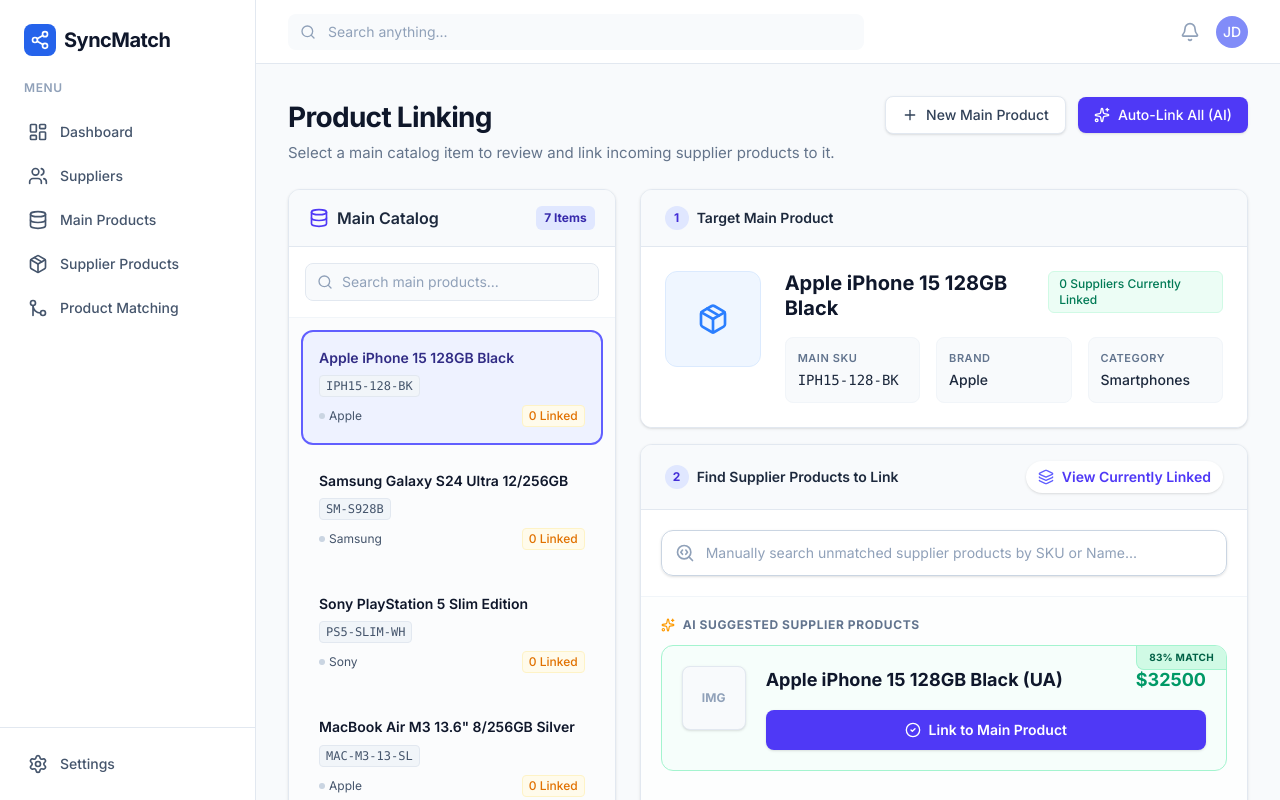
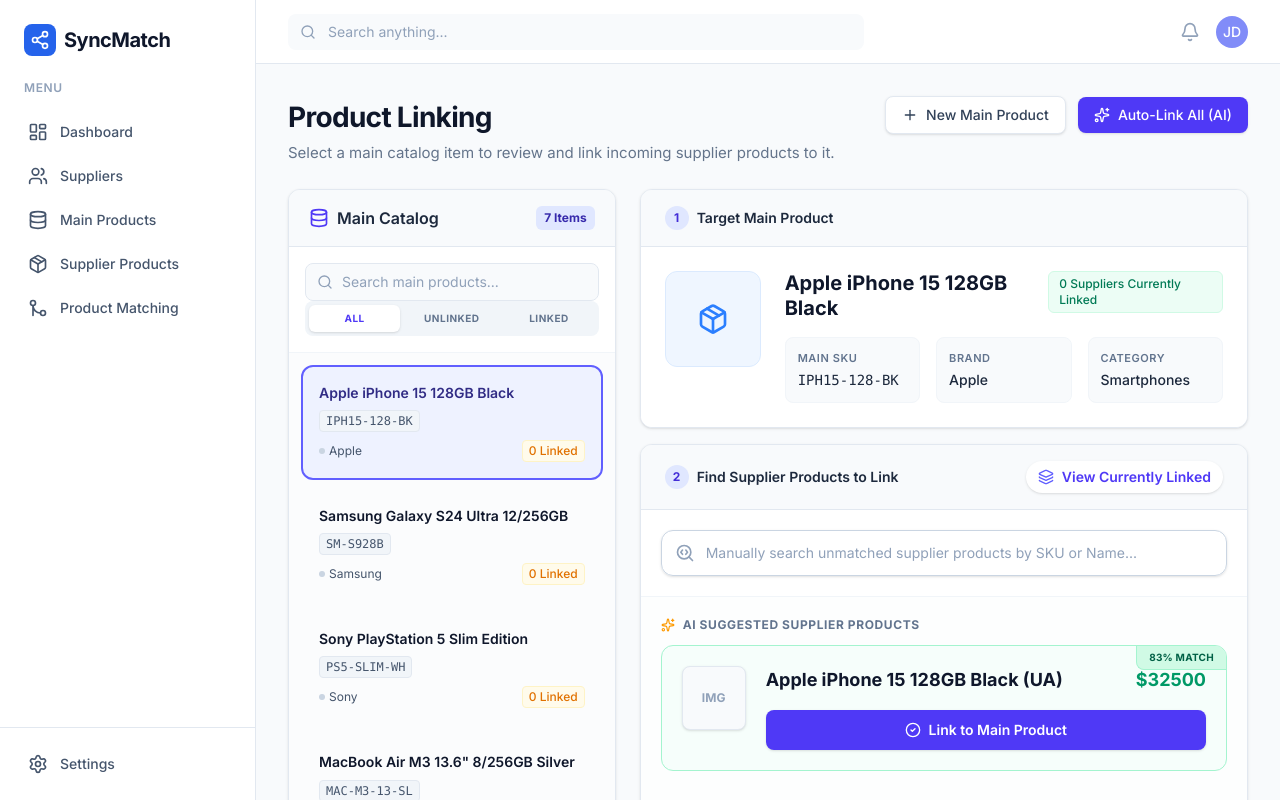
Before and after one commit to alexhamash/supplier-product-matching-system, a React (Vite) app in the folder suplier-client/: page /matching in a window 1280 px wide. Built offline with nearby package versions, Linux system fonts and the light colour scheme.

Commit message:
feat: add search and status filters to main catalog side panel

```diff
--- a/suplier-client/src/pages/ProductMatching.jsx
+++ b/suplier-client/src/pages/ProductMatching.jsx
@@ -28,6 +28,9 @@ const ProductMatching = () => {
   const [allSupplierProducts, setAllSupplierProducts] = useState([]);
 
   const [showLinked, setShowLinked] = useState(false);
+
+  const [searchTerm, setSearchTearm] = useState("")
+  const [filterStatus, setFilterStatus] = useState("all")
 
   useEffect(() => {
     const data = getMainProducts();
@@ -116,6 +119,20 @@ const ProductMatching = () => {
   toast.error(`Зв'язок розірвано: ${supplierProduct.name}`);
 };
 
+
+  const filteredMainProducts = mainProducts.filter(product => {
+    const matchesSearch = product.name.toLowerCase().includes(searchTerm.toLowerCase()) ||
+                          product.SKU.toLowerCase().includes(searchTerm.toLowerCase())
+
+    const matchesStatus = filterStatus === "all"
+      ? true
+      : filterStatus === "linked"
+        ? product.linkedCount > 0
+        : (product.linkedCount || 0) === 0
+
+    return matchesSearch && matchesStatus
+   })
+
   return (
     <div className="w-full h-full flex flex-col">
       {/* Header section */}
@@ -163,13 +180,30 @@ const ProductMatching = () => {
               <input
                 type="text"
                 placeholder="Search main products..."
+                value={searchTerm}
+                onChange={(e) => setSearchTearm(e.target.value)}
                 className="block w-full pl-9 pr-3 py-2 border border-slate-200 rounded-lg text-sm placeholder-slate-400 focus:outline-none focus:ring-1 focus:ring-indigo-500 focus:border-indigo-500 transition-colors bg-slate-50"
               />
+            </div>
+            <div className="flex gap-1.5 p-1 bg-slate-100 rounded-lg">
+              {['all', 'unlinked', 'linked'].map((status) => (
+                <button
+                  key={status}
+                  onClick={() => setFilterStatus(status)}
+                  className={`flex-1 text-[10px] uppercase tracking-wider font-bold py-1.5 rounded-md transition-all ${
+                    filterStatus === status
+                      ? 'bg-white text-indigo-600 shadow-sm'
+                      : 'text-slate-500 hover:text-slate-700 hover:bg-slate-200/50'
+                  }`}
+                >
+                  {status === 'all' ? 'All' : status === 'unlinked' ? 'Unlinked' : 'Linked'}
+                </button>
+              ))}
             </div>
           </div>
 
           <div className="flex-1 overflow-y-auto p-3 space-y-2 bg-slate-50/50">
-            {mainProducts.map((item, index) => (
+            {filteredMainProducts.map((item, index) => (
               <div
                 key={item.id}
                 onClick={() => setActiveItem(index)}
```
